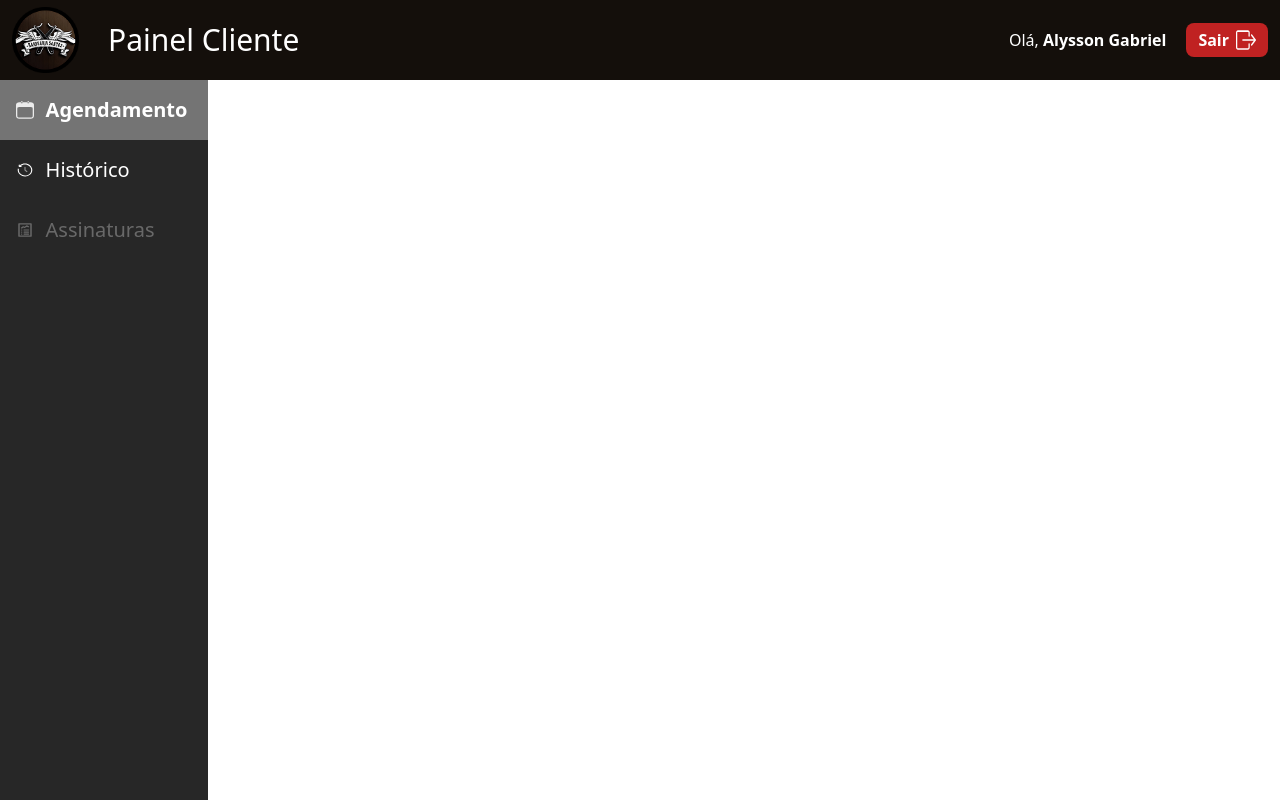
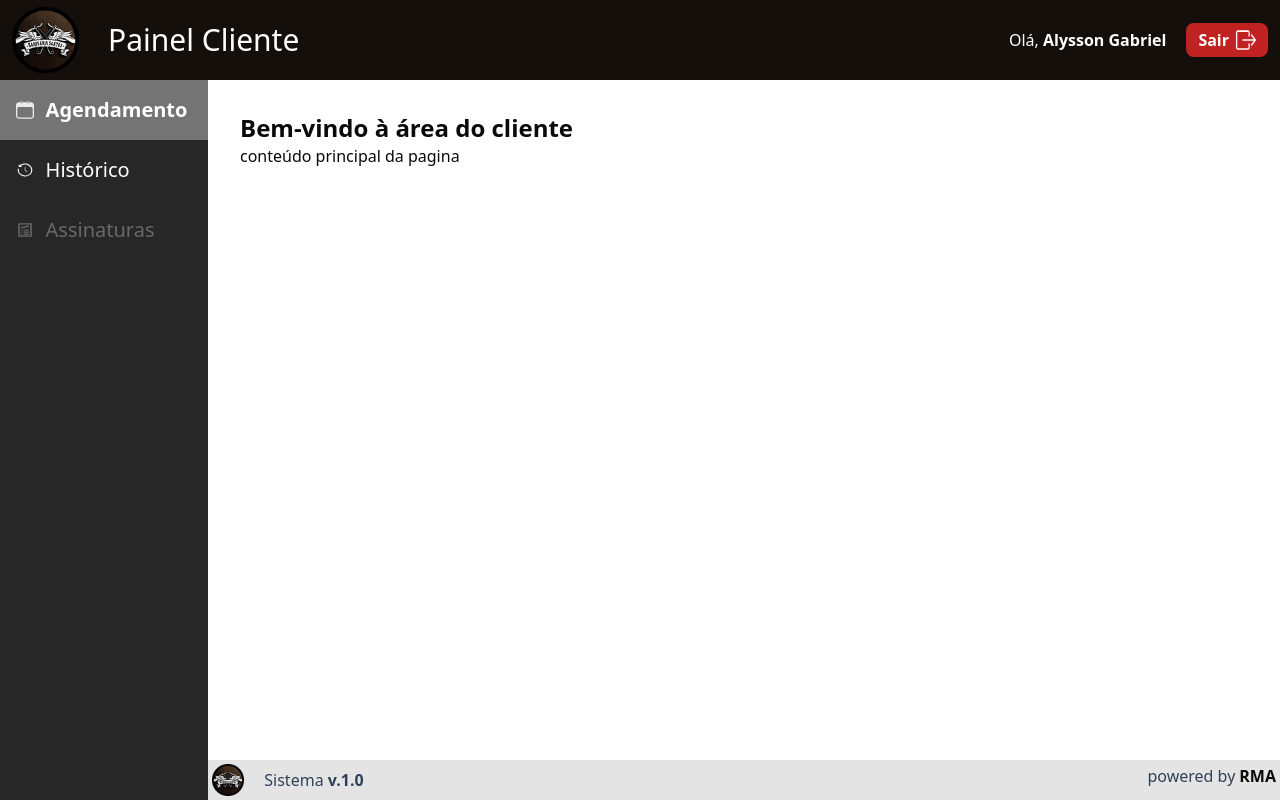
Before and after one commit to alyssongab/barbershop, a Next.js app in the folder frontend/: page /app/cliente/agendamento in a window 1280 px wide. Built offline with nearby package versions, Linux system fonts and the light colour scheme.

Commit message:
style: altera a disposicao do layout padrao

```diff
--- a/frontend/src/app/app/cliente/agendamento/layout.tsx
+++ b/frontend/src/app/app/cliente/agendamento/layout.tsx
@@ -1,11 +1,35 @@
 import Header from "@/components/header";
-import Sidebar from "@/components/sidebar"
+import Sidebar from "@/components/sidebar";
+import Footer from "@/components/footer";
 
 const HomeCliente = () => {
     return(
-        <div>
+
+        // 1. container principal
+        <div className="flex flex-col h-screen">
+
+            {/* header é o primeiro item, e vai ocupar toda a width */}
             <Header />
-            <Sidebar />
+
+            {/* 2. novo container para o conteudo abaixo do header */}
+            <div className="flex flex-1">
+                {/* fica na esquerda, a altura é controlada por esse container */}
+                <Sidebar />
+
+                {/* vai ocupar a width restante */}
+                <div className="flex-1 flex flex-col">
+
+                    {/* div do conteudo, empurra o footer para baixo */}
+                    <main className="flex-grow p-8">
+                        <h1 className="text-2xl font-bold">Bem-vindo à área do cliente</h1>
+                        <p>conteúdo principal da pagina</p>
+                        {/* resto do conteudo vai aqui */}
+                    </main>
+
+                    {/* footer no rodapé da div do conteudo */}
+                    <Footer />
+                </div>
+            </div>
         </div>
     )
 }
--- a/frontend/src/components/footer.tsx
+++ b/frontend/src/components/footer.tsx
@@ -0,0 +1,15 @@
+const Footer = () => {
+    return(
+        <footer className="bg-[#E4E4E4] flex justify-between p-1">
+            <div className="flex gap-5 items-center">
+                <img src="/logo.png" alt="" className="w-[15%]"/>
+                <p className="text-slate-700">Sistema <span className="font-bold">v.1.0</span></p>
+            </div>
+            <div className="flex gap-1">
+                <p className="text-slate-700">powered by</p> <span className="font-bold">RMA</span>
+            </div>
+        </footer>
+    )
+}
+
+export default Footer;
--- a/frontend/src/components/sidebar.tsx
+++ b/frontend/src/components/sidebar.tsx
@@ -2,7 +2,7 @@ import Link from "next/link";
 
 const Sidebar = () => {
     return (
-        <div className="fixed h-full bg-[#272727] w-52 left-0 text-white">
+        <div className="h-full bg-[#272727] w-52 text-white shrink-0">
             <nav>
                 <ul>
                     <li>
```
